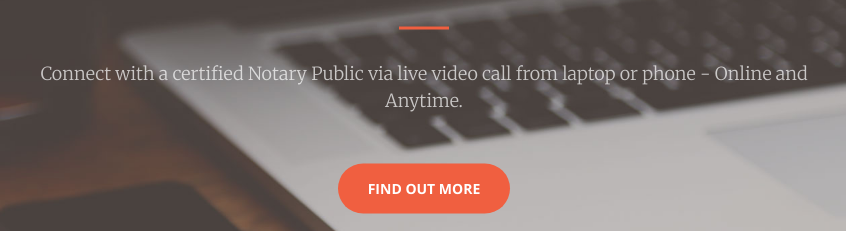
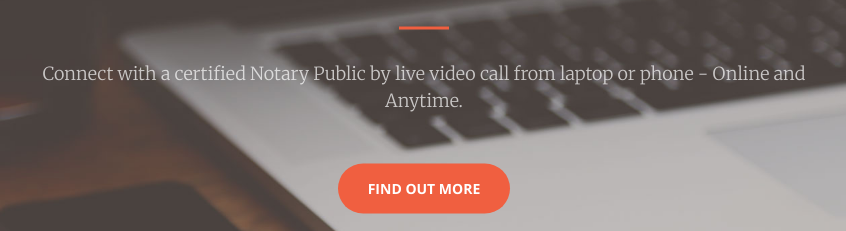
Before and after one commit to deniseocon/deniseocon.github.io, a website: page index.html in a window 1280 px wide. Shown: the part 350-581 px from the top of the page, 216-1062 px from the left. Drawn offline with nearby package versions, Linux system fonts and the light colour scheme.

Commit message:
Update index.html

```diff
--- a/index.html
+++ b/index.html
@@ -73,7 +73,7 @@
             <div class="header-content-inner">
                 <h1 id="homeHeading"> Notarize documents online. <br> Simply Amazing. </h1>
                 <hr>
-                <p>Connect with a certified Notary Public via live video call from laptop or phone - Online and Anytime.</p>
+                <p>Connect with a certified Notary Public by live video call from laptop or phone - Online and Anytime.</p>
                 <a href="#about" class="btn btn-primary btn-xl page-scroll">Find Out More</a>
             </div>
         </div>
```
